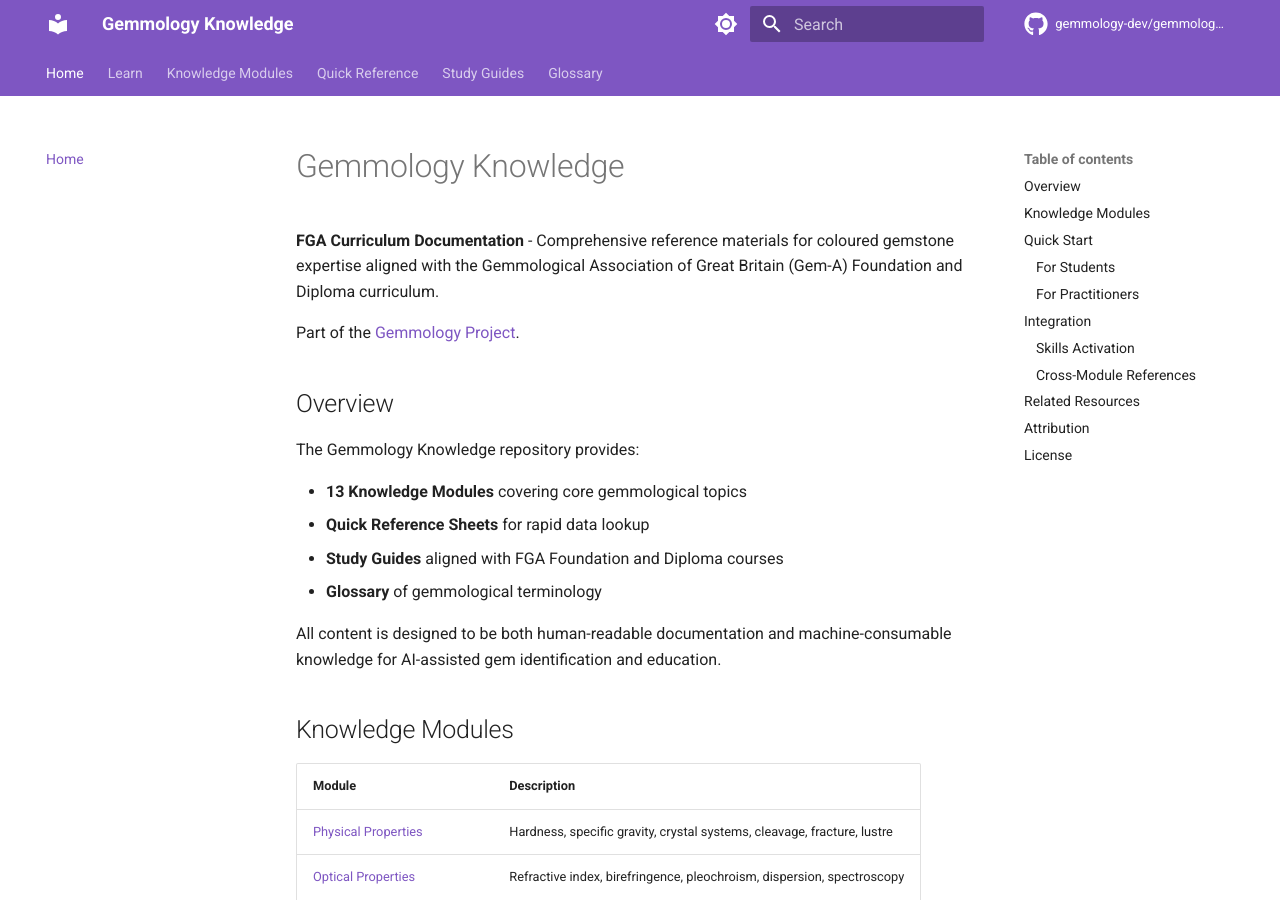
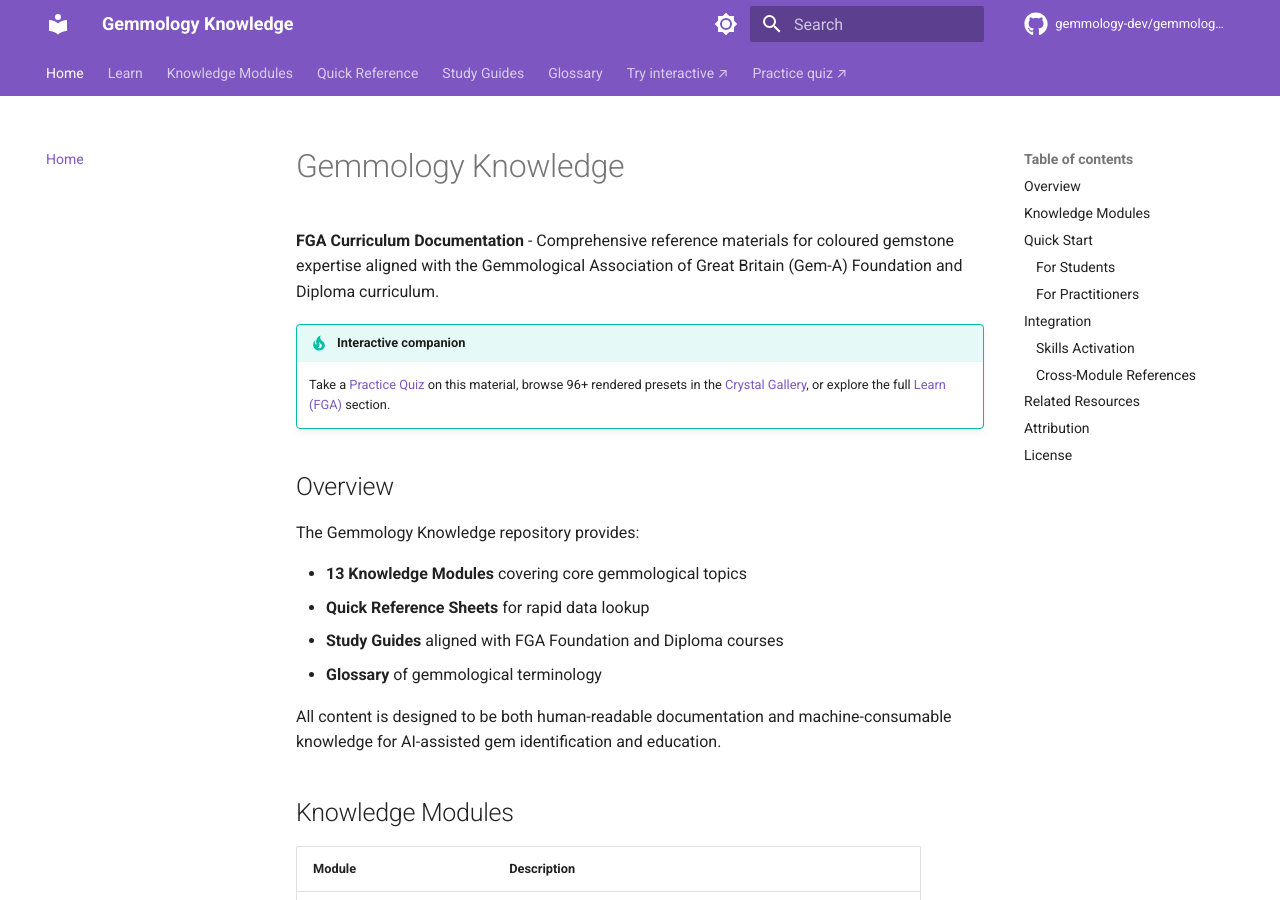
Before and after one commit to gemmology-dev/gemmology-knowledge, an MkDocs documentation site: the page built from docs/index.md, in a window 1280 px wide and 900 px high. Built offline with MkDocs 1.6.1 and Material for MkDocs 9.7.7, drawn with Linux system fonts in a browser that asks for light colours; comment, search, counter and statistics services are not loaded; some of the changed text lies outside the part shown.

Commit message:
docs: add cross-links to gemmology.dev interactive surfaces (#18)

```diff
--- a/docs/index.md
+++ b/docs/index.md
@@ -2,7 +2,10 @@
 
 **FGA Curriculum Documentation** - Comprehensive reference materials for coloured gemstone expertise aligned with the Gemmological Association of Great Britain (Gem-A) Foundation and Diploma curriculum.
 
-Part of the [Gemmology Project](https://gemmology.dev).
+!!! tip "Interactive companion"
+    Take a [Practice Quiz](https://gemmology.dev/quiz/) on this material,
+    browse 96+ rendered presets in the [Crystal Gallery](https://gemmology.dev/gallery/),
+    or explore the full [Learn (FGA)](https://gemmology.dev/learn/) section.
 
 ## Overview
 
--- a/mkdocs.yml
+++ b/mkdocs.yml
@@ -52,6 +52,8 @@ nav:
       - FGA Foundation: study-guides/fga-foundation.md
       - FGA Diploma: study-guides/fga-diploma.md
   - Glossary: glossary.md
+  - "Try interactive ↗": https://gemmology.dev/learn/
+  - "Practice quiz ↗": https://gemmology.dev/quiz/
 
 markdown_extensions:
   - pymdownx.highlight:
@@ -77,8 +79,20 @@ extra_javascript:
   - https://cdn.jsdelivr.net/npm/mathjax@3/es5/tex-mml-chtml.js
 
 extra:
+  generator: false
   social:
     - icon: fontawesome/brands/github
       link: https://github.com/gemmology-dev
-    - icon: fontawesome/solid/globe
-      link: https://gemmology.dev
+      name: GitHub
+    - icon: fontawesome/solid/flask
+      link: https://gemmology.dev/playground/
+      name: CDL Playground
+    - icon: fontawesome/solid/graduation-cap
+      link: https://gemmology.dev/quiz/
+      name: Practice quiz
+    - icon: fontawesome/solid/gem
+      link: https://gemmology.dev/gallery/
+      name: Crystal gallery
+    - icon: fontawesome/solid/book
+      link: https://gemmology.dev/learn/
+      name: Learn (FGA)
```
